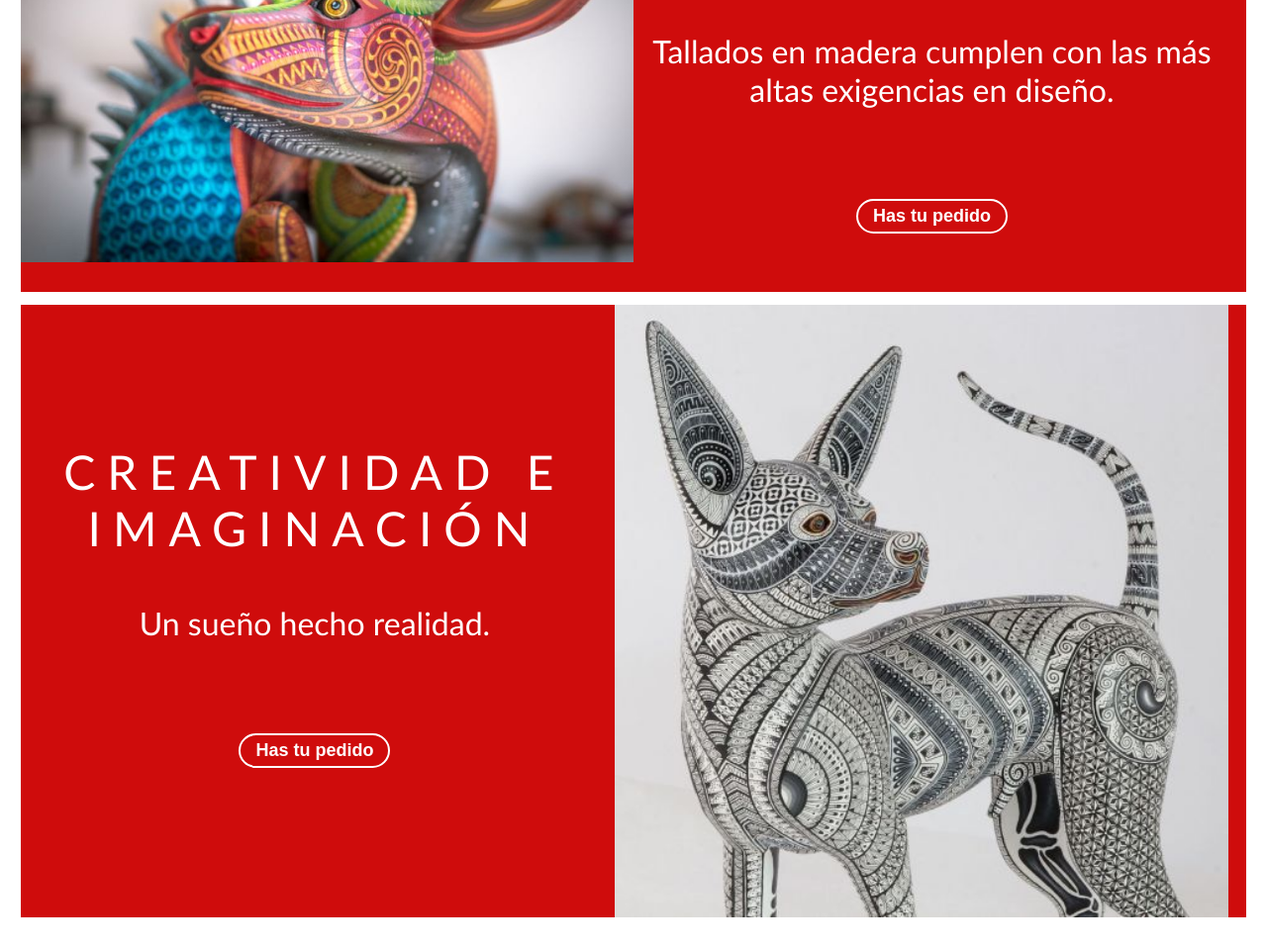
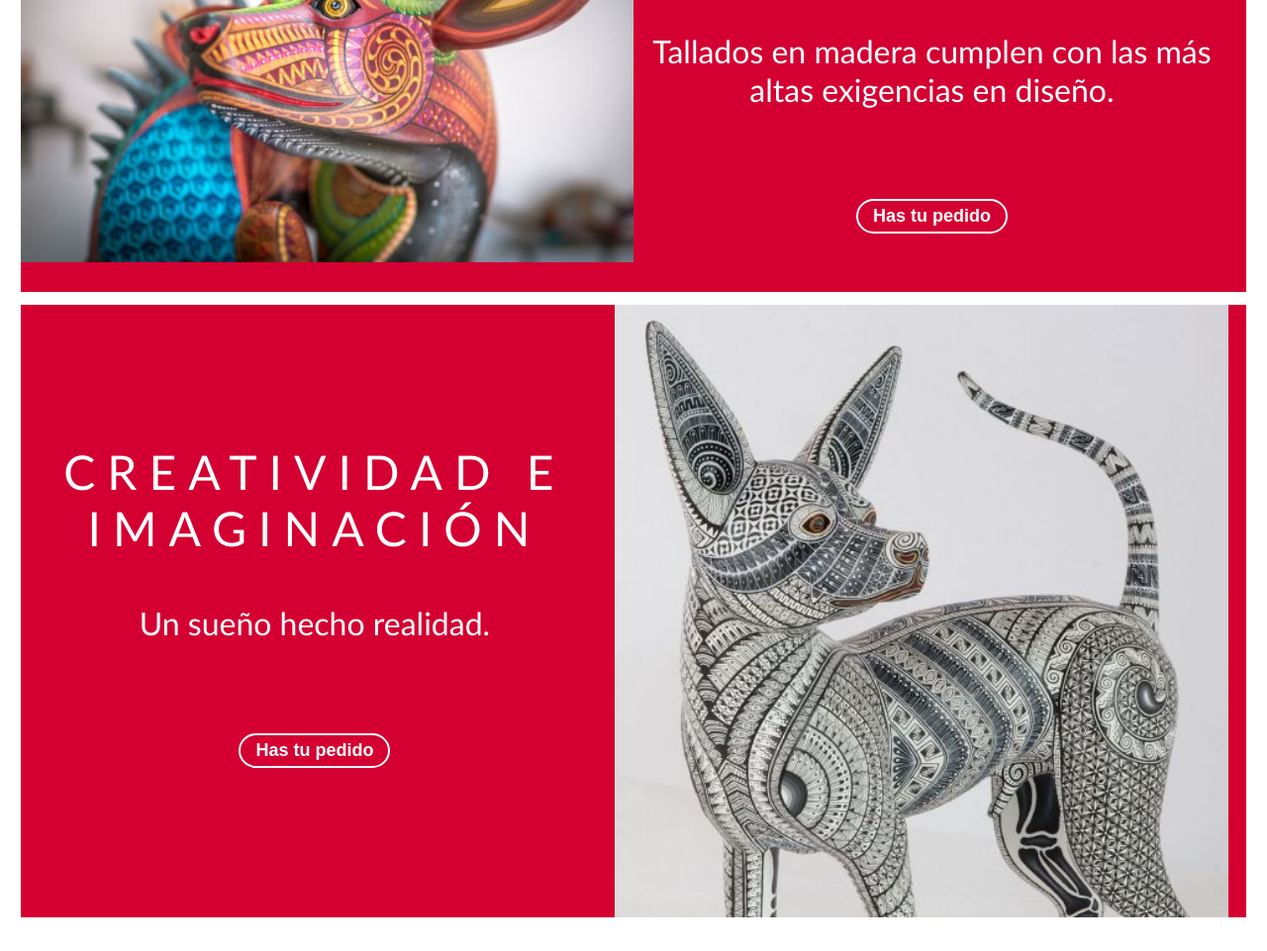
Before and after one commit to Adenovac/proyecto, a plain HTML site: page index.html in a window 1280 px wide. Shown: the part 674-1635 px from the top of the page at 99% size. Drawn offline with Linux system fonts and the light colour scheme.

Commit message:
Update estilos.css

```diff
--- a/css/estilos.css
+++ b/css/estilos.css
@@ -13,7 +13,7 @@ span{
 }
 
 #banner_top{
-    background-color: #355203;
+    background-color: #016241;
     color: white;
     font-size: xx-large;
     text-align: center;
@@ -32,7 +32,7 @@ a{
 }
 
 #banner_medio{
-    background-color: hsl(0, 89%, 43%);
+    background-color: #D40032;
     color: white;
     margin: 1%;
     padding: 0px;
@@ -53,7 +53,7 @@ div{
 }
 
 #banner_bottom{
-    background-color: hsl(0, 89%, 43%);
+    background-color: #D40032;
     color: white;
     font-size: x-large;
     margin: 1%;
```
